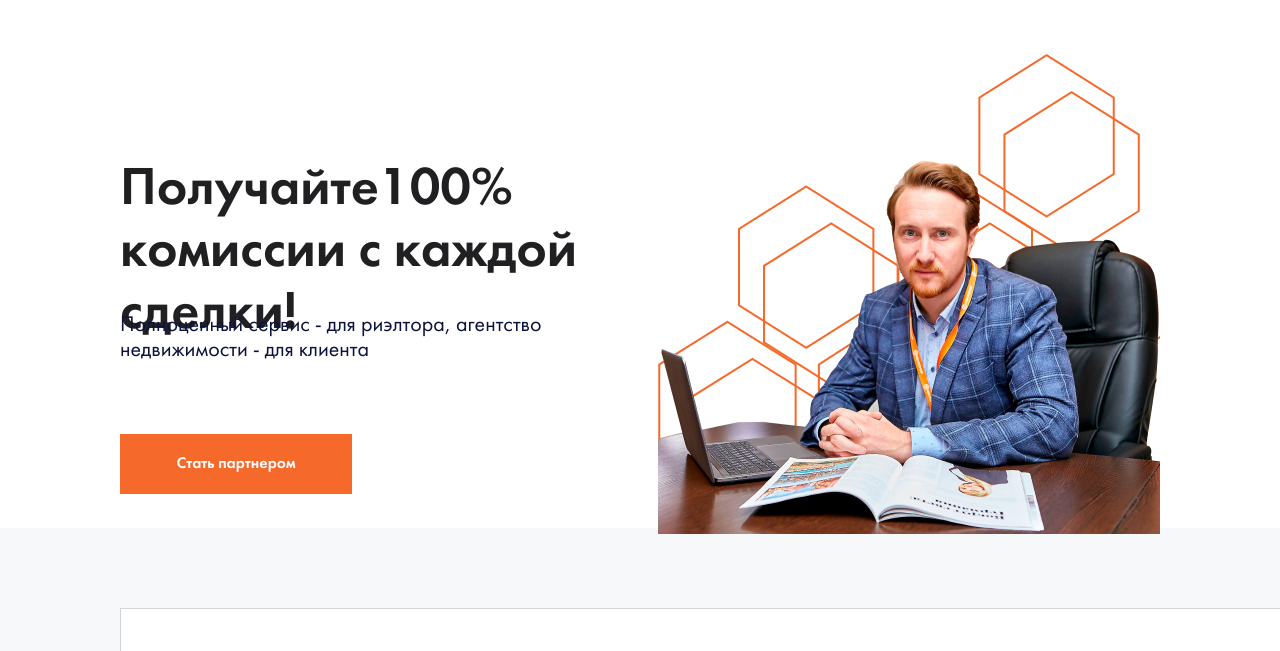
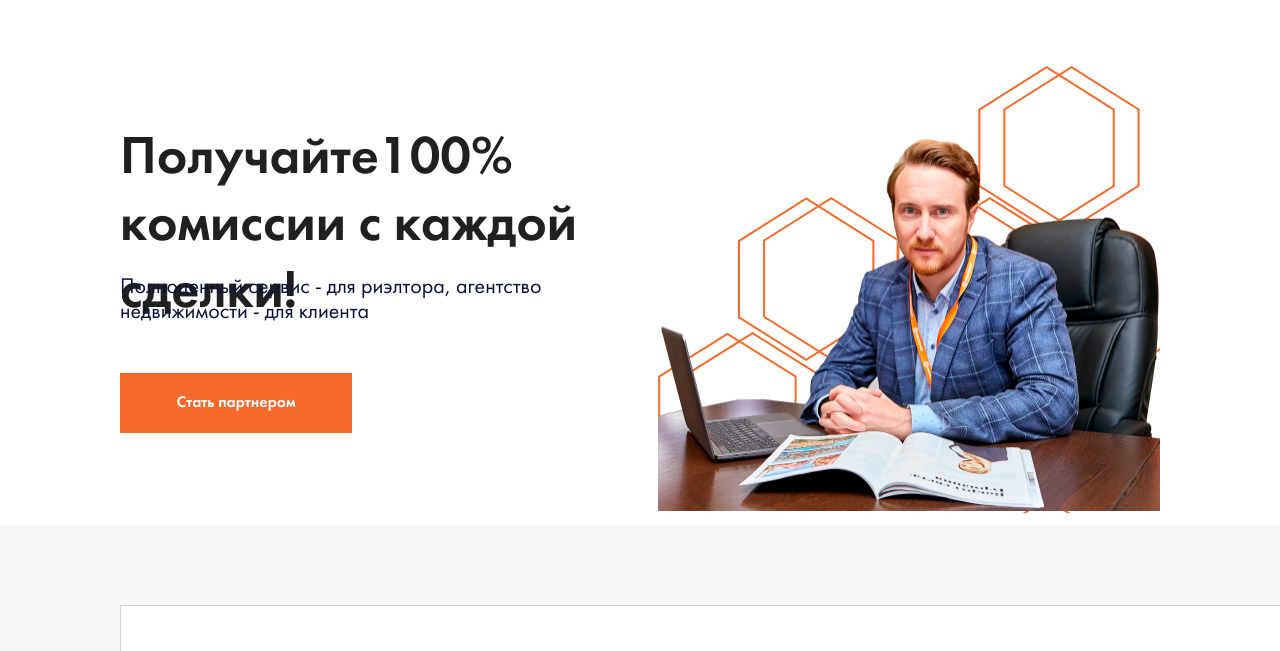
Before and after one commit to Torelina/Macromir, a plain HTML site: page index.html in a window 1280 px wide. Shown: the part 77-728 px from the top of the page. Drawn offline with nearby package versions, Linux system fonts and the light colour scheme; files whose address does not match are found by name.

Commit message:
10/08/2020 14:55
Исправлен блок banner

```diff
--- a/css/style.css
+++ b/css/style.css
@@ -40,7 +40,10 @@ body {
     margin:0px 120px;
 
 }
-
+.logo{
+    width: 176px;
+    height: 44px;
+}
 ul {
     display:flex;
     align-items:center;
@@ -99,13 +102,13 @@ li {
     margin:57px 120px 0px 120px;
 }
 .main-title {
-    max-width: 677px;
+    max-width: 660px;
     height: 117px;
     font-size: 54px;
+    line-height: 67px;
     margin-top: 72px;
-    padding-right: 30px;
-
-
+    margin-right: 30px;
+    margin: 72px 0px 32px 0px;
 }
 
 .service {
@@ -115,11 +118,11 @@ li {
     font-size: 22px;
     color: #0D123D;
     max-width: 677;
-    margin-top: 32px;
+    margin: 32px 0px 0px 0px;
 }
 
 .partners {
-    margin-top: 48px;
+    margin: 48px 0px 92px 0px;
     width: 232px;
 }
 
@@ -132,22 +135,24 @@ li {
 
 .banner-img {
     background: url(image/pattern.png);
-    margin-left: 20px;
+    margin-left: 22px;
 
 }
 
  .rec-img {
 
     position:absolute;
-    margin-top: 65px;
+    margin-top: 31px;
     z-index: 1;
+    width: 502px;
+    height: 414px;
  }
 
  .rectangles {
     position: relative;
-    margin-right: 20px;
-    margin-left: 25px;
-    margin-top: 37px;
+    margin:0px 20px 11px 25px;
+    width: 456.55px;
+    height: 431.3px;
 
  }
 /**block-2**/
```
